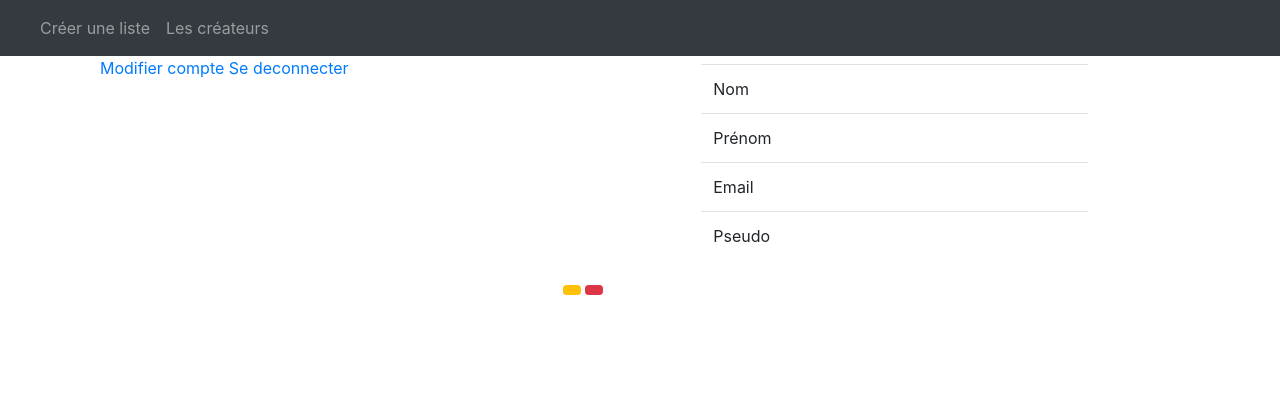
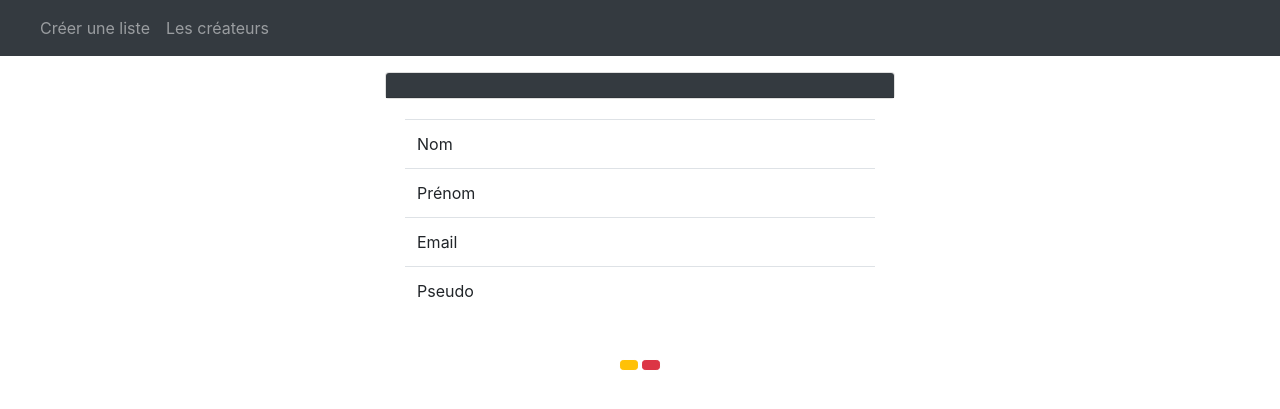
Before and after one commit to Flachag/mywishlist, a PHP site: the page made by app/Views/pages/account.twig in a window 1280 px wide. Shown: the top 409 px of the page. Run offline with PHP 8.4, Linux system fonts and the light colour scheme; the template is opened without the code that fills it, so the values that code supplies are empty; some libraries are stand-ins or nearby versions.

Commit message:
design account

```diff
--- a/app/Views/pages/account.twig
+++ b/app/Views/pages/account.twig
@@ -6,28 +6,16 @@
 {% endblock %}
 
 {% block content %}
-    <div class="container">
-    <div class="row">
-        <div class="col-md-5  toppad  pull-right col-md-offset-3 ">
-            <a data-toggle="modal" data-target="#modificationCompte" href="">Modifier compte</a>
-            <a href="{{ path_for('logout') }}">Se deconnecter</a>
-            <br>
+    <div align="center" class="container">
+    <div class="col-xs-12 col-sm-12 col-md-6 col-lg-6 col-xs-offset-0 col-sm-offset-0 col-md-offset-3 col-lg-offset-3 toppad">
+        <div class="panel panel-info">
+            <div class="card mt-3 ml-auto mr-auto" style="max-width: 32rem; min-width: 25rem;">
+                <div class="card-header text-white bg-dark">
+                    {{ session.user.nom }} {{ session.user.prenom }}
                 </div>
-        <div class="col-xs-12 col-sm-12 col-md-6 col-lg-6 col-xs-offset-0 col-sm-offset-0 col-md-offset-3 col-lg-offset-3 toppad">
-
-
-            <div class="panel panel-info">
-                <div class="panel-heading">
-                    <h3 class="panel-title">{{ session.user.nom }} {{ session.user.prenom }}</h3>
             </div>
-                <div class="panel-body">
-                    <div class="row">
-                        <div class="col-md-3 col-lg-3 " align="center">
-                            <img alt="{{ session.user.img }}"
-                                 src="{{ session.user.img }}"
-                                 class="img-circle img-responsive">
-                        </div>
-                        <div class=" col-md-9 col-lg-9 ">
+            <div class="card-body">
+                <div class="mb-3">
                     <table class="table table-user-information">
                         <tbody>
                         <tr>
@@ -50,6 +38,9 @@
                         </tbody>
                     </table>
                 </div>
+            </div>
+            <div class=" col-md-9 col-lg-9 ">
+
             </div>
         </div>
         <div class="panel-footer">
@@ -107,6 +98,4 @@
             </form>
         </div>
     </div>
-        </div>
-    </div>
 {% endblock %}
```
Lines whose indentation alone changed are shown as unchanged.
